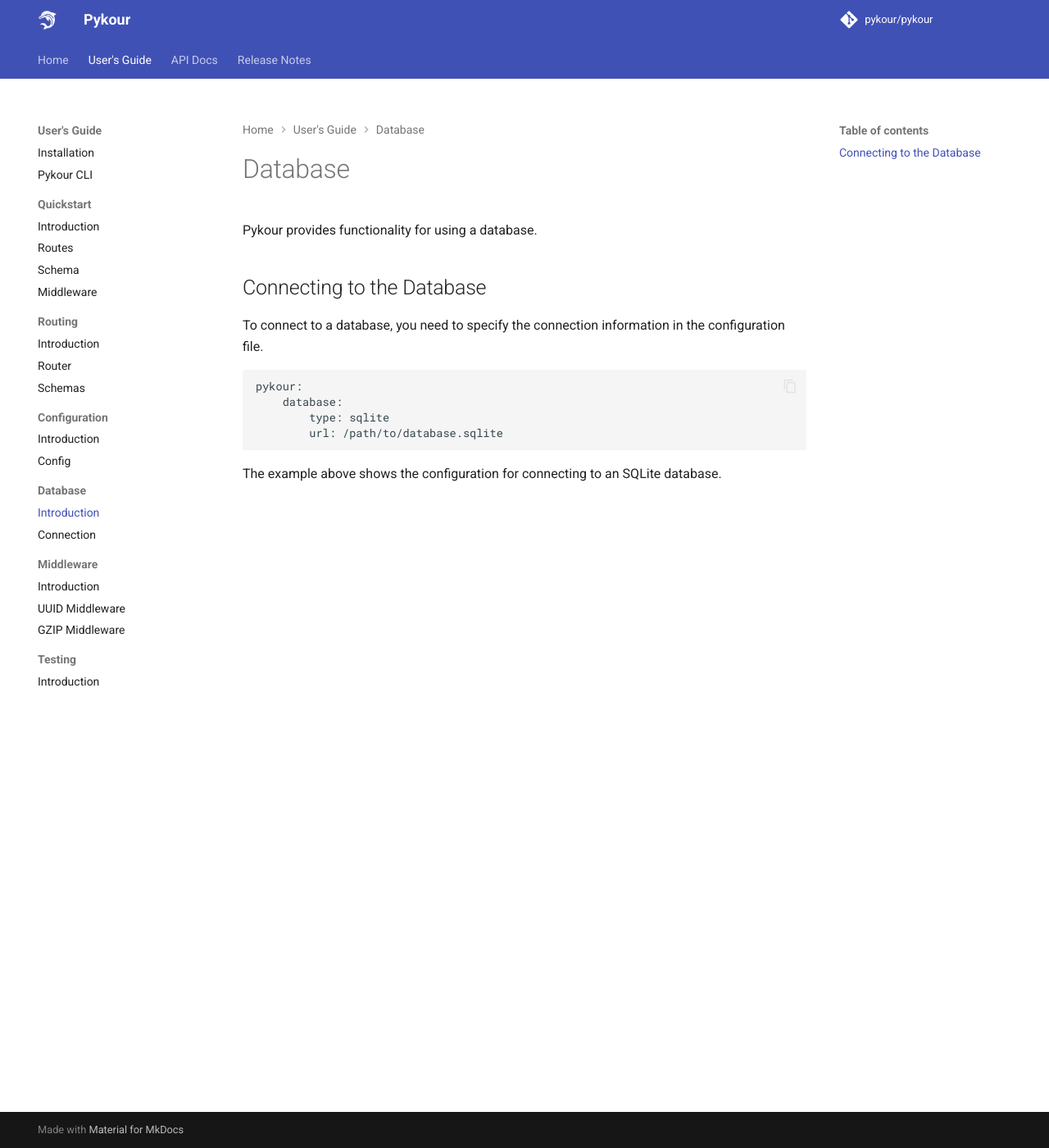
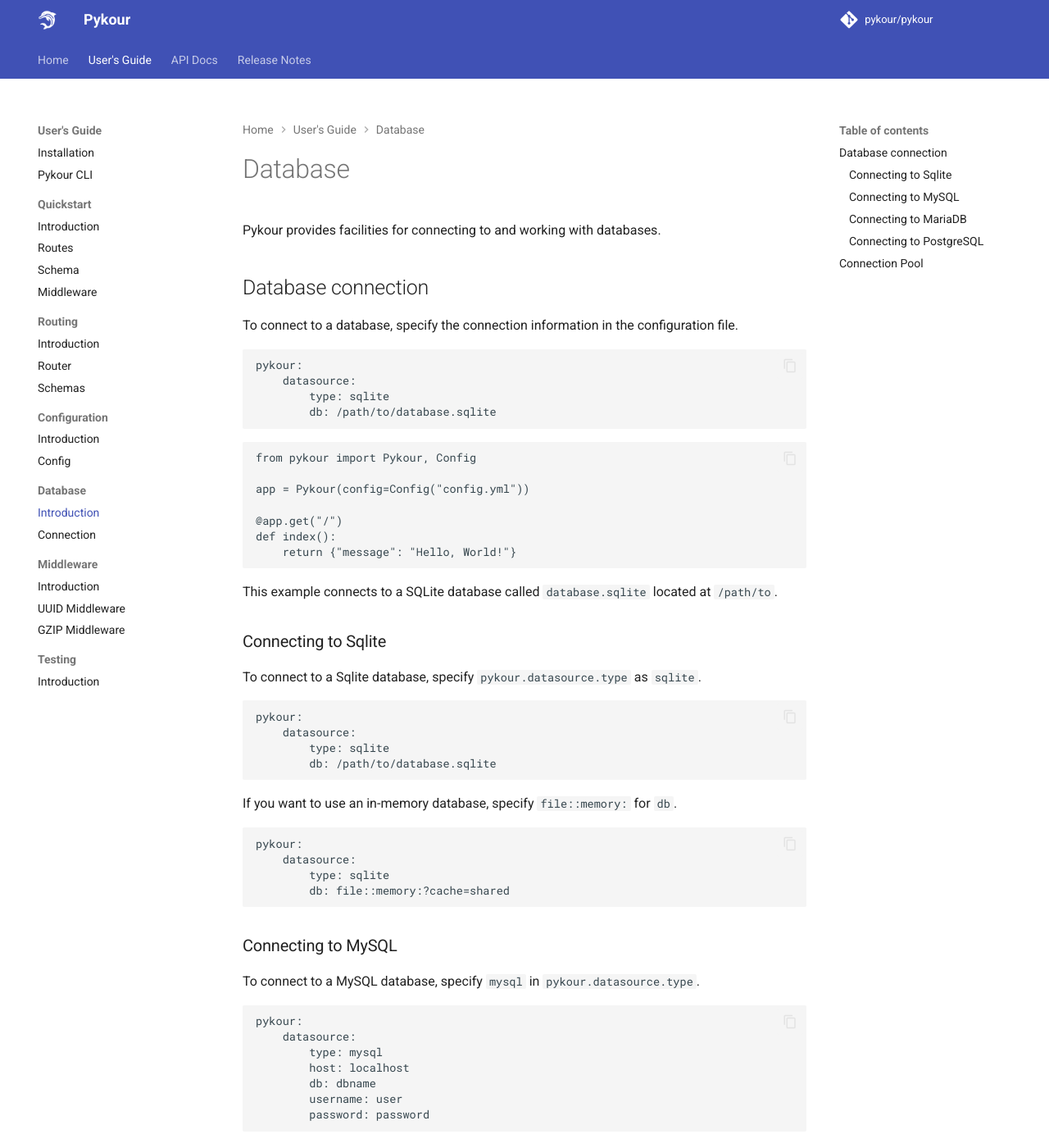
Before and after one commit to pykour/pykour, an MkDocs documentation site: the page built from docs/database/introduction.md, in a window 1280 px wide and 1400 px high. Shown: the whole window at 82% size. Built offline with MkDocs 1.6.1 and Material for MkDocs 9.7.7, drawn with Linux system fonts in a browser that asks for light colours; comment, search, counter and statistics services are not loaded; some of the changed text lies outside the part shown.

Commit message:
update connection class

````diff
--- a/docs/database/introduction.md
+++ b/docs/database/introduction.md
@@ -1,16 +1,106 @@
 # Database
 
-Pykour provides functionality for using a database.
+Pykour provides facilities for connecting to and working with databases.
 
-## Connecting to the Database
+## Database connection
 
-To connect to a database, you need to specify the connection information in the configuration file.
+To connect to a database, specify the connection information in the configuration file.
 
 ```yaml
 pykour:
-    database:
+    datasource:
         type: sqlite
-        url: /path/to/database.sqlite
+        db: /path/to/database.sqlite
 ```
 
-The example above shows the configuration for connecting to an SQLite database.
+```python
+from pykour import Pykour, Config
+
+app = Pykour(config=Config("config.yml"))
+
+@app.get("/")
+def index():
+    return {"message": "Hello, World!"}
+```
+
+This example connects to a SQLite database called `database.sqlite` located at `/path/to`.
+
+### Connecting to Sqlite
+
+To connect to a Sqlite database, specify `pykour.datasource.type` as `sqlite`.
+
+```yaml
+pykour:
+    datasource:
+        type: sqlite
+        db: /path/to/database.sqlite
+```
+
+If you want to use an in-memory database, specify `file::memory:` for `db`.
+
+```yaml
+pykour:
+    datasource:
+        type: sqlite
+        db: file::memory:?cache=shared
+```
+
+### Connecting to MySQL
+
+To connect to a MySQL database, specify `mysql` in `pykour.datasource.type`.
+
+```yaml
+pykour:
+    datasource:
+        type: mysql
+        host: localhost
+        db: dbname
+        username: user
+        password: password
+```
+
+### Connecting to MariaDB
+
+To connect to a MariaDB database, specify `mariadb` for `pykour.datasource.type`.
+
+```yaml
+pykour:
+    datasource:
+        type: maria
+        host: localhost
+        db: dbname
+        username: user
+        password: password
+```
+
+###  Connecting to PostgreSQL
+
+To connect to a PostgreSQL database, specify `postgres` in `pykour.datasource.type`.
+
+```yaml
+pykour:
+    datasource:
+        type: postgres
+        host: localhost
+        db: dbname
+        username: user
+        password: password
+```
+
+## Connection Pool
+
+Pykour uses connection pools to manage database connections.
+Connection pools allow for reuse of connections to improve application performance.
+Connection pool pools 5 connections by default, but you can change the number of connections using
+`pykour.datasource.pool.max_connections`.
+
+```yaml
+pykour:
+    datasource:
+        type: sqlite
+        db: /path/to/database.sqlite
+        pool:
+            max_connections: 10
+```
+
+Use the `Connection` class to connect to and manipulate the database, which uses a connection pool to manage connections.
````
Also changed, not shown: docs/database/connection.md (+58 -8 lines), 3 other files.
